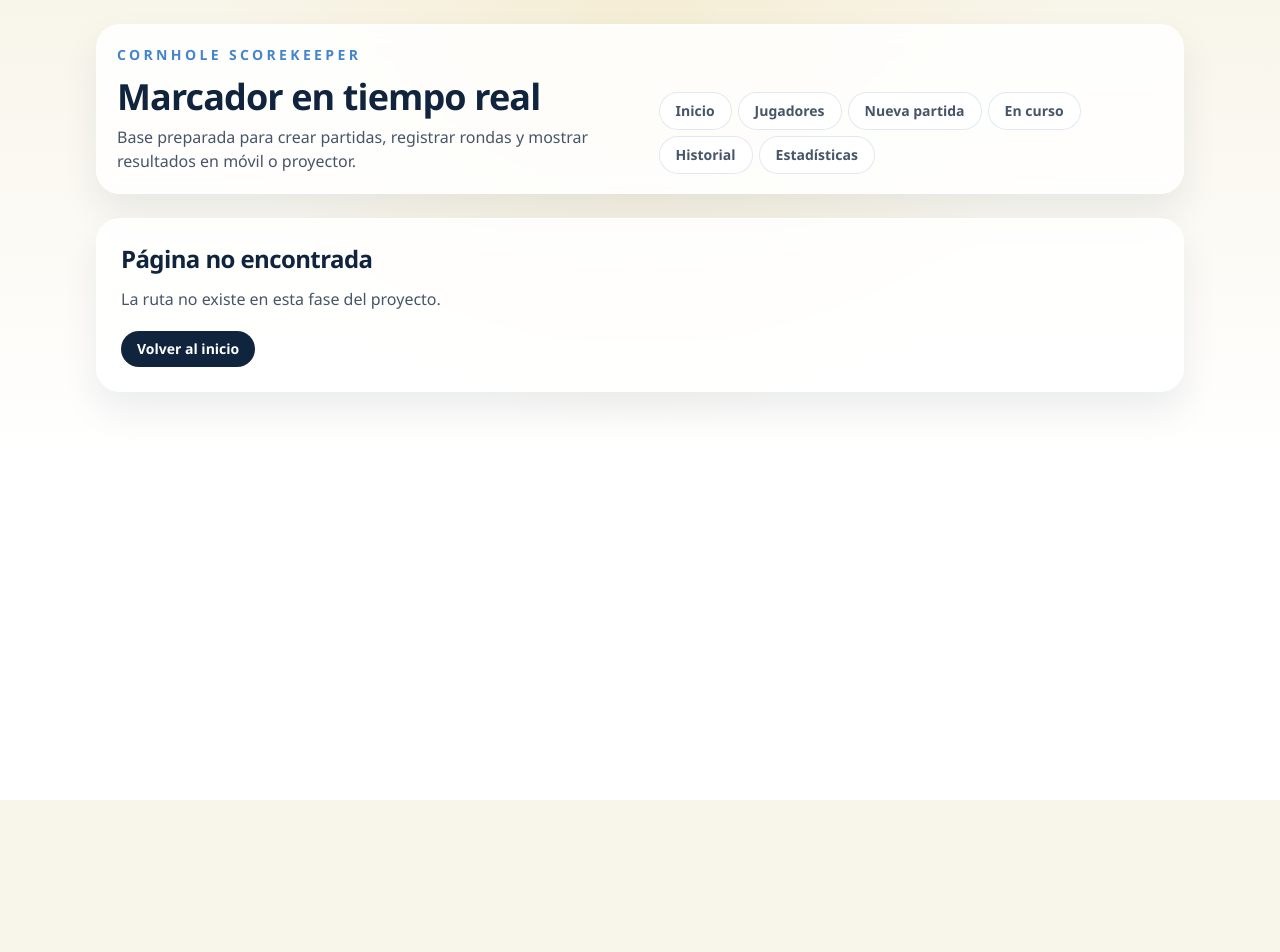
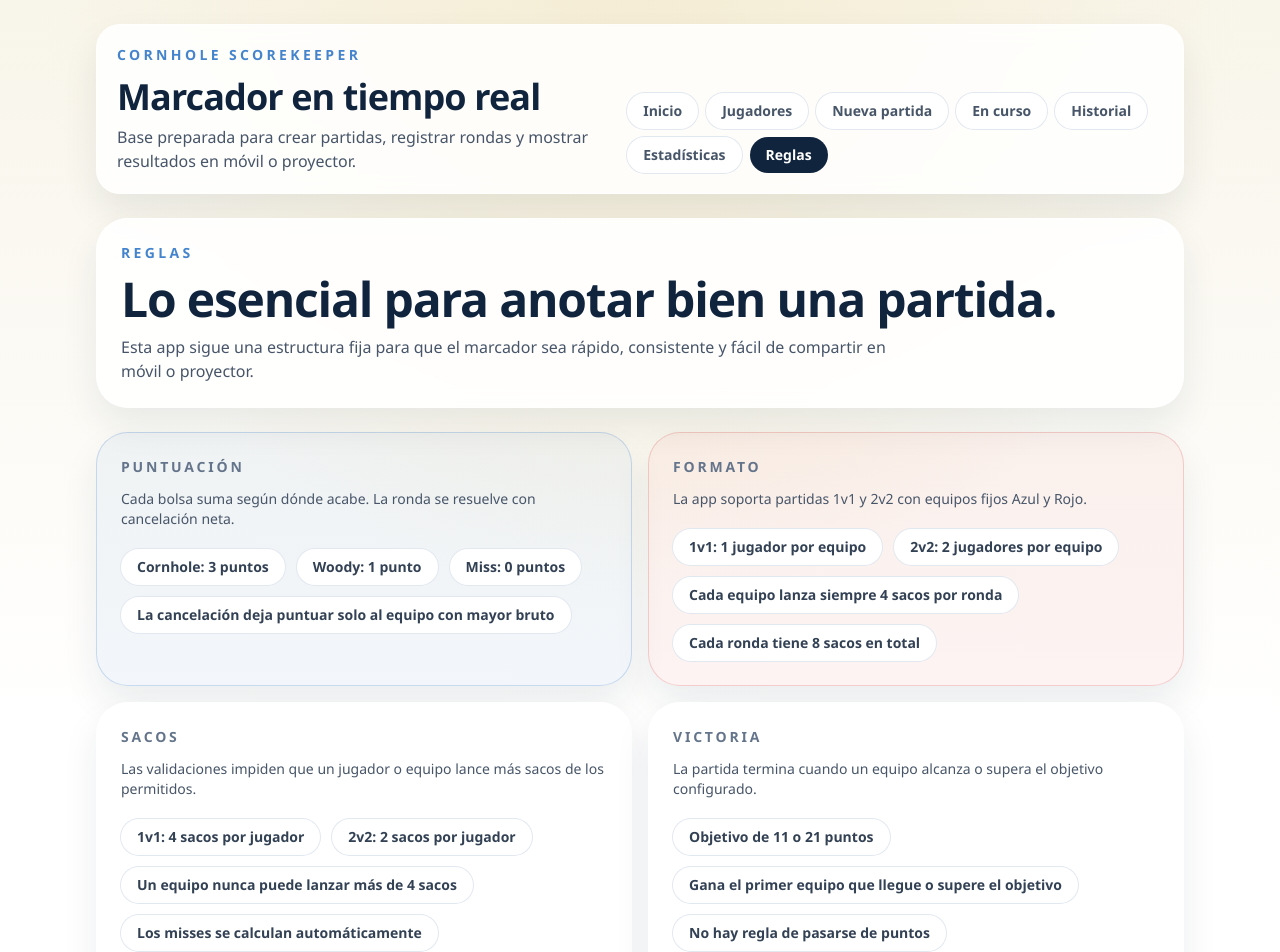
Before and after one commit to amerinoo/cornhole-scorekeeper, a React (Vite) app: page /reglas in a window 1280 px wide. Shown: the top 952 px of the page. Before the commit the page ends 800 px from the top, so only its background shows below. Built offline with nearby package versions, Linux system fonts and the light colour scheme; no server answers.

Commit message:
Add dedicated rules page

```diff
--- a/src/app/pages/HomePage.tsx
+++ b/src/app/pages/HomePage.tsx
@@ -294,22 +294,27 @@ export function HomePage() {
         </article>
       </div>
 
-      <article className="rounded-[2rem] border border-slate-200 bg-sand p-5 shadow-card">
-        <div className="flex flex-wrap gap-3">
-          <span className="rounded-full bg-white px-4 py-2 text-sm font-semibold text-slate-700">
-            1v1: 4 sacos por jugador
-          </span>
-          <span className="rounded-full bg-white px-4 py-2 text-sm font-semibold text-slate-700">
-            2v2: 2 sacos por jugador
-          </span>
-          <span className="rounded-full bg-white px-4 py-2 text-sm font-semibold text-slate-700">
-            4 sacos por equipo
-          </span>
-          <span className="rounded-full bg-white px-4 py-2 text-sm font-semibold text-slate-700">
-            Cancelación neta por ronda
+      <Link
+        to="/reglas"
+        className="block rounded-[2rem] border border-slate-200 bg-sand p-5 shadow-card transition hover:-translate-y-0.5"
+      >
+        <p className="text-sm font-semibold uppercase tracking-[0.2em] text-slate-500">
+          Reglas
+        </p>
+        <div className="mt-3 flex flex-col gap-3 sm:flex-row sm:items-end sm:justify-between">
+          <div>
+            <h3 className="text-2xl font-black tracking-tight">
+              Consulta el formato y la puntuación.
+            </h3>
+            <p className="mt-2 text-sm text-slate-700">
+              1v1, 2v2, sacos por ronda, cancelación y condición de victoria.
+            </p>
+          </div>
+          <span className="inline-flex rounded-[1.4rem] bg-white px-5 py-4 text-sm font-semibold text-slate-700 ring-1 ring-slate-200">
+            Ver reglas
           </span>
         </div>
-      </article>
+      </Link>
 
       {isLoading ? (
         <p className="text-sm text-slate-500">Sincronizando datos de Firestore...</p>
--- /dev/null
+++ b/src/app/pages/RulesPage.tsx
@@ -0,0 +1,119 @@
+const scoringItems = [
+  'Cornhole: 3 puntos',
+  'Woody: 1 punto',
+  'Miss: 0 puntos',
+  'La cancelación deja puntuar solo al equipo con mayor bruto',
+];
+
+const formatItems = [
+  '1v1: 1 jugador por equipo',
+  '2v2: 2 jugadores por equipo',
+  'Cada equipo lanza siempre 4 sacos por ronda',
+  'Cada ronda tiene 8 sacos en total',
+];
+
+const bagItems = [
+  '1v1: 4 sacos por jugador',
+  '2v2: 2 sacos por jugador',
+  'Un equipo nunca puede lanzar más de 4 sacos',
+  'Los misses se calculan automáticamente',
+];
+
+const winningItems = [
+  'Objetivo de 11 o 21 puntos',
+  'Gana el primer equipo que llegue o supere el objetivo',
+  'No hay regla de pasarse de puntos',
+  'Las partidas finalizadas quedan en solo lectura',
+];
+
+function RuleChip({ children }: { children: string }) {
+  return (
+    <span className="rounded-full bg-white px-4 py-2 text-sm font-semibold text-slate-700 ring-1 ring-slate-200">
+      {children}
+    </span>
+  );
+}
+
+function RuleSection({
+  title,
+  description,
+  items,
+  accentClassName,
+}: {
+  title: string;
+  description: string;
+  items: string[];
+  accentClassName: string;
+}) {
+  return (
+    <article className={`rounded-[2rem] border p-6 shadow-card ${accentClassName}`}>
+      <p className="text-sm font-semibold uppercase tracking-[0.2em] text-slate-500">
+        {title}
+      </p>
+      <p className="mt-3 text-sm text-slate-600">{description}</p>
+      <div className="mt-5 flex flex-wrap gap-3">
+        {items.map((item) => (
+          <RuleChip key={item}>{item}</RuleChip>
+        ))}
+      </div>
+    </article>
+  );
+}
+
+export function RulesPage() {
+  return (
+    <section className="space-y-6">
+      <article className="rounded-[2rem] border border-white/70 bg-white/90 p-6 shadow-card backdrop-blur">
+        <p className="text-sm font-semibold uppercase tracking-[0.24em] text-blueTeam/80">
+          Reglas
+        </p>
+        <h2 className="mt-3 text-4xl font-black tracking-tight sm:text-5xl">
+          Lo esencial para anotar bien una partida.
+        </h2>
+        <p className="mt-3 max-w-3xl text-sm text-slate-600 sm:text-base">
+          Esta app sigue una estructura fija para que el marcador sea rápido,
+          consistente y fácil de compartir en móvil o proyector.
+        </p>
+      </article>
+
+      <div className="grid gap-4 lg:grid-cols-2">
+        <RuleSection
+          title="Puntuación"
+          description="Cada bolsa suma según dónde acabe. La ronda se resuelve con cancelación neta."
+          items={scoringItems}
+          accentClassName="border-blueTeam/20 bg-blueTeam/5"
+        />
+        <RuleSection
+          title="Formato"
+          description="La app soporta partidas 1v1 y 2v2 con equipos fijos Azul y Rojo."
+          items={formatItems}
+          accentClassName="border-redTeam/20 bg-redTeam/5"
+        />
+        <RuleSection
+          title="Sacos"
+          description="Las validaciones impiden que un jugador o equipo lance más sacos de los permitidos."
+          items={bagItems}
+          accentClassName="border-white/70 bg-white/90 backdrop-blur"
+        />
+        <RuleSection
+          title="Victoria"
+          description="La partida termina cuando un equipo alcanza o supera el objetivo configurado."
+          items={winningItems}
+          accentClassName="border-white/70 bg-white/90 backdrop-blur"
+        />
+      </div>
+
+      <article className="rounded-[2rem] border border-slate-200 bg-sand p-6 shadow-card">
+        <p className="text-sm font-semibold uppercase tracking-[0.2em] text-slate-500">
+          Ejemplo de cancelación
+        </p>
+        <div className="mt-4 flex flex-col gap-3 text-sm text-slate-700">
+          <p>Azul hace 6 puntos brutos.</p>
+          <p>Rojo hace 4 puntos brutos.</p>
+          <p>Azul suma 2 puntos netos.</p>
+          <p>Rojo suma 0.</p>
+        </div>
+      </article>
+    </section>
+  );
+}
--- a/src/app/router.tsx
+++ b/src/app/router.tsx
@@ -3,6 +3,7 @@ import { createBrowserRouter } from 'react-router-dom';
 import { AppLayout } from './AppLayout';
 import { HomePage } from './pages/HomePage';
 import { NotFoundPage } from './pages/NotFoundPage';
+import { RulesPage } from './pages/RulesPage';
 
 const PlayersPage = lazy(async () => {
   const module = await import('../features/players');
@@ -101,6 +102,10 @@ export const router = createBrowserRouter([
         element: withSuspense(<StatsPage />),
       },
       {
+        path: 'reglas',
+        element: <RulesPage />,
+      },
+      {
         path: '*',
         element: <NotFoundPage />,
       },
--- a/src/components/MainNav.tsx
+++ b/src/components/MainNav.tsx
@@ -7,6 +7,7 @@ const items = [
   { to: '/partidas/en-curso', label: 'En curso' },
   { to: '/historial', label: 'Historial' },
   { to: '/estadisticas', label: 'Estadísticas' },
+  { to: '/reglas', label: 'Reglas' },
 ];
 
 export function MainNav() {
```
